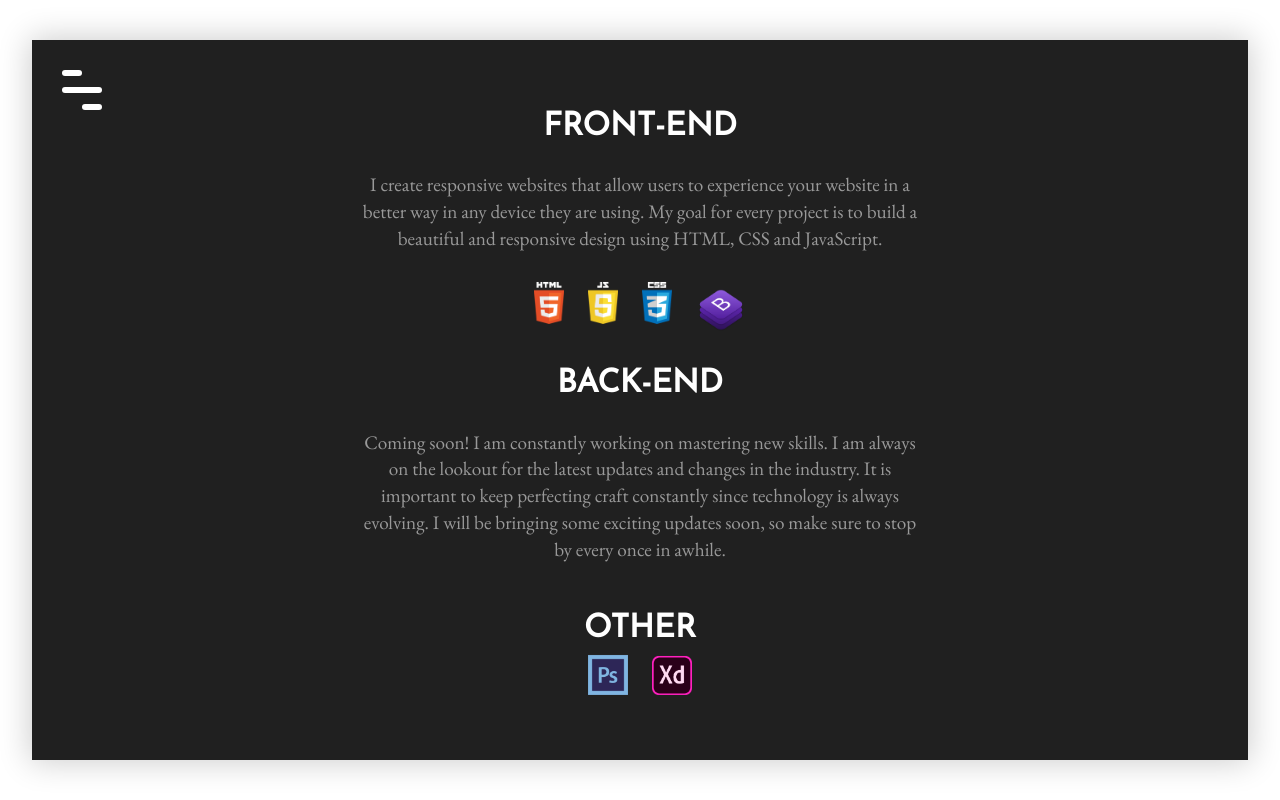
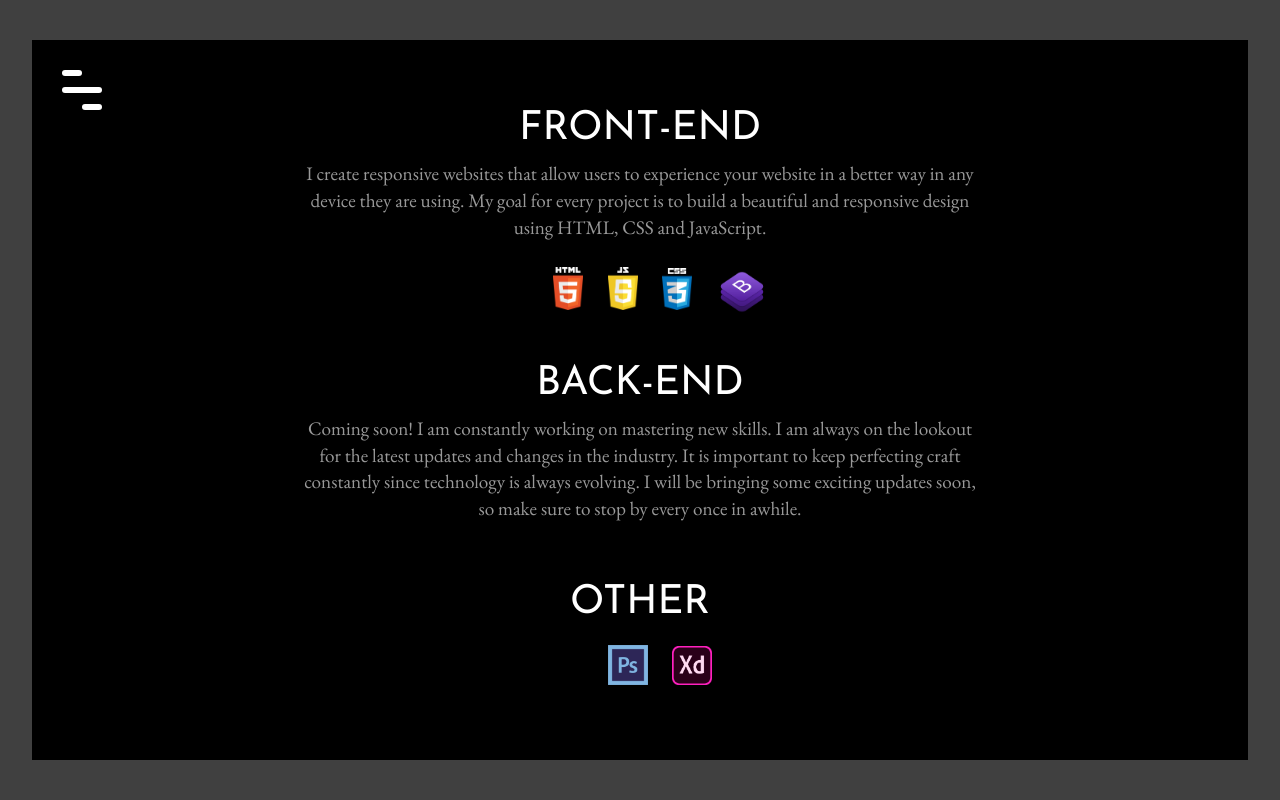
Before and after one commit to anupsdesign/portfolio, a plain HTML site: page services.html in a window 1280 px wide. Drawn offline with nearby package versions, Linux system fonts and the light colour scheme.

Commit message:
New update

```diff
--- a/services.html
+++ b/services.html
@@ -1,18 +1,26 @@
 <!DOCTYPE html>
 <html>
 <head>
-<meta charset="UTF-8">
 <meta name="viewport" content="width=device-width, initial-scale=1">
 <link rel="stylesheet" href="https://use.fontawesome.com/releases/v5.6.3/css/all.css" integrity="sha384-UHRtZLI+pbxtHCWp1t77Bi1L4ZtiqrqD80Kn4Z8NTSRyMA2Fd33n5dQ8lWUE00s/" crossorigin="anonymous">
-<link rel="stylesheet" href="style/services.css">
-<title>Services</title>
+<link rel="stylesheet" href="style/main.css">
+<!-- Bootstrap CSS -->
+    <link rel="stylesheet" href="https://maxcdn.bootstrapcdn.com/bootstrap/4.0.0/css/bootstrap.min.css" integrity="sha384-Gn5384xqQ1aoWXA+058RXPxPg6fy4IWvTNh0E263XmFcJlSAwiGgFAW/dAiS6JXm" crossorigin="anonymous">
+
+<title>Anup&#39;s Services</title>
 <style>
 
     @import url('https://fonts.googleapis.com/css?family=Reenie+Beanie');
     @import url('https://fonts.googleapis.com/css?family=EB+Garamond&display=swap');
 
     body{
-        background-color: #fff;
+        background-color: #404040;
+    }
+    a{
+        text-decoration: none;
+    }
+    a:hover{
+        text-decoration: none;
     }
     ::-webkit-scrollbar {
         width: 0px;  /* Remove scrollbar space */
@@ -39,108 +47,64 @@
         width: 95%;
         margin: auto;
         height: 90vh;
-        background-color: #202020;
-        text-align: center;
+        background-color: #000;
+        overflow: auto;
         overflow: scroll;
-        -webkit-box-shadow: 0px 0px 30px 2px rgba(0,0,0,0.2);
-        -moz-box-shadow: 0px 0px 30px 2px rgba(0,0,0,0.2);
-        box-shadow: 0px 0px 30px 2px rgba(0,0,0,0.2);
-    }
-    h2{
-        position: relative;
-        transition: .4s;
-        z-index: -1;
-        -webkit-animation-duration: 1s, 2s;
-        -webkit-animation-name: topToBottom,paddingAnimate;
-        padding: 10px;
-        color: #d1d1d1;
-        text-transform: uppercase;
-        font-family: 'Unica One', cursive;
-        font-weight: 500;
+        padding: 20px;
     }
 
+    @media screen and (min-height: 800px) {
+        .flex-container{
+            justify-content: center;
+        }
+    }
+}
+    .box{
+        max-width: 80%;
+        margin: auto;
+        text-align: center;
+        padding: 10px;
+        background-color: firebrick;
+    }
+    .flex-container{
+        color: #fff;
+        height: 100%;
+        display: flex;
+        align-items: center;
+        flex-direction: column;
+    }
+    .flex-item{
+        text-align: center;
+        width: 60%;
+        margin: 10px;
+        padding: 10px;
+    }
+    .flex-container ul{
+        text-align: center;
+        margin: 0;
+    }
+    .flex-container ul li{
+        list-style: none;
+        display: inline-block;
+        padding: 10px;
+    }
     h1{
         color: #fff;
         font-family: 'Josefin Sans', sans-serif;
         text-transform: uppercase;
     }
-    .center-wrap h1{
-        margin: 0;
-    }
-    .left p{
+    p{
         color: #999;
         line-height: 1.4em;
         font-family: 'EB Garamond', serif;
         font-size: 1.2em;
-    }
-    .center-wrap ul{
-        text-align: center;
-        margin: 0;
-        padding: 0;
-    }
-    .center-wrap ul li{
-        padding: 10px;
-        list-style: none;
-        display: inline-block;
-    }
-    .center-content{
-        position: absolute;
-        top: 50%;
-        transform: translateY(-50%);
-    }
-    .flex-container {
-    display: -ms-flexbox;
-    display: -webkit-flex;
-    display: flex;
-    -webkit-flex-direction: column;
-    -ms-flex-direction: column;
-    flex-direction: column;
-    -webkit-flex-wrap: nowrap;
-    -ms-flex-wrap: nowrap;
-    flex-wrap: nowrap;
-    -webkit-justify-content: center;
-    justify-content: center;
-    -webkit-align-content: stretch;
-    align-content: stretch;
-    -webkit-align-items: center;
-    align-items: center;
-    }
-
-.flex-item-1{
-    -webkit-order: 0;
-    order: 0;
-    -webkit-flex: 0 1 auto;
-    -ms-flex: 0 1 auto;
-    flex: 0 1 auto;
-    -webkit-align-self: auto;
-    align-self: auto;
-    }
-
-.flex-item-2{
-    -webkit-order: 0;
-    order: 0;
-    -webkit-flex: 0 1 auto;
-    -ms-flex: 0 1 auto;
-    flex: 0 1 auto;
-    -webkit-align-self: auto;
-    align-self: auto;
-    }
-
-.flex-item-3{
-    -webkit-order: 0;
-    order: 0;
-    -webkit-flex: 0 1 auto;
-    -ms-flex: 0 1 auto;
-    flex: 0 1 auto;
-    -webkit-align-self: auto;
-    align-self: auto;
     }
 </style>
 </head>
 <body>
 
     <div class="main">
-
+        <div class="overlay"></div>
         <div class="wrapper-menu">
           <div class="line-menu half start"></div>
           <div class="line-menu"></div>
@@ -151,24 +115,21 @@
         <nav>
             <div class="center-nav">
                 <ul>
-                    <a href="index.html"><li>Home</li></a>
-                    <a href="about.html"><li>About</li></a>
+                    <div class="animsition-overlay" data-animsition-overlay="true">
+                    <a href="index.html" class="animsition-link"><li>Home</li></a>
+                    <a href="about.html" class="animsition-link"><li>About</li></a>
                     <a href="services.html"><li class="active">Services</li></a>
                     <a href="work.html"><li>Work</li></a>
                     <a href="contact.html"><li>Contact</li></a>
+                    </div>
                 </ul>
             </div>
             <p>Copyright &copy; <span class="year"></span> Anup&#39;s Design</p>
         </nav>
-        <div class="fadein">
-            <div class="center-wrap">
-                <div class="center-content">
-                    <div class="front-end">
 
         <div class="flex-container">
-                            <div class="flex-item-1">
+            <div class="flex-item">
                 <h1>Front&#45;End</h1>
-                                <div class="left">
                 <p>
                     I create responsive websites that allow users to experience your website in a better way in any device they are using. My goal for every project is to build a beautiful and responsive design using HTML, CSS and JavaScript.
                 </p>
@@ -179,41 +140,21 @@
                     <li><img src="images/bootstrap.png" width="50px" style="margin-bottom: -7px;"></li> <!--                    <li><img src="images/react.png" width="90px"></li>    -->
                 </ul>
             </div>
-                            </div>
-                    </div>
-                    </div>
-                    <div class="back-end">
-
-                    <div class="flex-container">
-                        <div class="flex-item-2">
+            <div class="flex-item">
                 <h1>Back&#45;End</h1>
-                        <div class="left">
                 <p>
                     Coming soon! I am constantly working on mastering new skills. I am always on the lookout for the latest updates and changes in the industry. It is important to keep perfecting craft constantly since technology is always evolving. I will be bringing some exciting updates soon, so make sure to stop by every once in awhile.
                 </p>
-    <!--
-                            <ul>
-                            <li><img src="images/php.png" width="70px" style="margin-top: -0px;"></li>
-                            <li><img src="images/ruby-on-rails.png" width="50px" style="margin-top: -10px;"></li>
-                            </ul>
-    -->
             </div>
-                        </div>
-                    </div>
-                    </div>
-                    <div class="other">
-                        <div class="flex-item-2">
+            <div class="flex-item">
                 <h1>Other</h1>
                 <ul>
-                            <li><img src="images/Photoshop.png" width="40px" style="margin-top: -0px;"></li>
-                            <li><img src="images/xd.png" width="40px" style="margin-top: -10px;"></li>
+                    <li><img src="images/Photoshop.png" width="40px"></li>
+                    <li><img src="images/xd.png" width="40px"></li>
                 </ul>
             </div>
         </div>
-                </div>
-            </div>
 
-        </div>
     </div>
 
     <script src="https://code.jquery.com/jquery-3.3.1.js"></script>
@@ -266,5 +207,12 @@ document.getElementById("defaultOpen").click();
         var d = new Date();
         document.querySelector(".year").innerHTML = d.getFullYear();
     </script>
+
+
+    <!-- Optional JavaScript -->
+    <!-- jQuery first, then Popper.js, then Bootstrap JS -->
+    <script src="https://code.jquery.com/jquery-3.2.1.slim.min.js" integrity="sha384-KJ3o2DKtIkvYIK3UENzmM7KCkRr/rE9/Qpg6aAZGJwFDMVNA/GpGFF93hXpG5KkN" crossorigin="anonymous"></script>
+    <script src="https://cdnjs.cloudflare.com/ajax/libs/popper.js/1.12.9/umd/popper.min.js" integrity="sha384-ApNbgh9B+Y1QKtv3Rn7W3mgPxhU9K/ScQsAP7hUibX39j7fakFPskvXusvfa0b4Q" crossorigin="anonymous"></script>
+    <script src="https://maxcdn.bootstrapcdn.com/bootstrap/4.0.0/js/bootstrap.min.js" integrity="sha384-JZR6Spejh4U02d8jOt6vLEHfe/JQGiRRSQQxSfFWpi1MquVdAyjUar5+76PVCmYl" crossorigin="anonymous"></script>
 </body>
 </html>
```
Also changed, not shown: index.html (+1 -1 lines), work.html (+1 -1 lines), 1 other file. Lines whose indentation alone changed are shown as unchanged.
